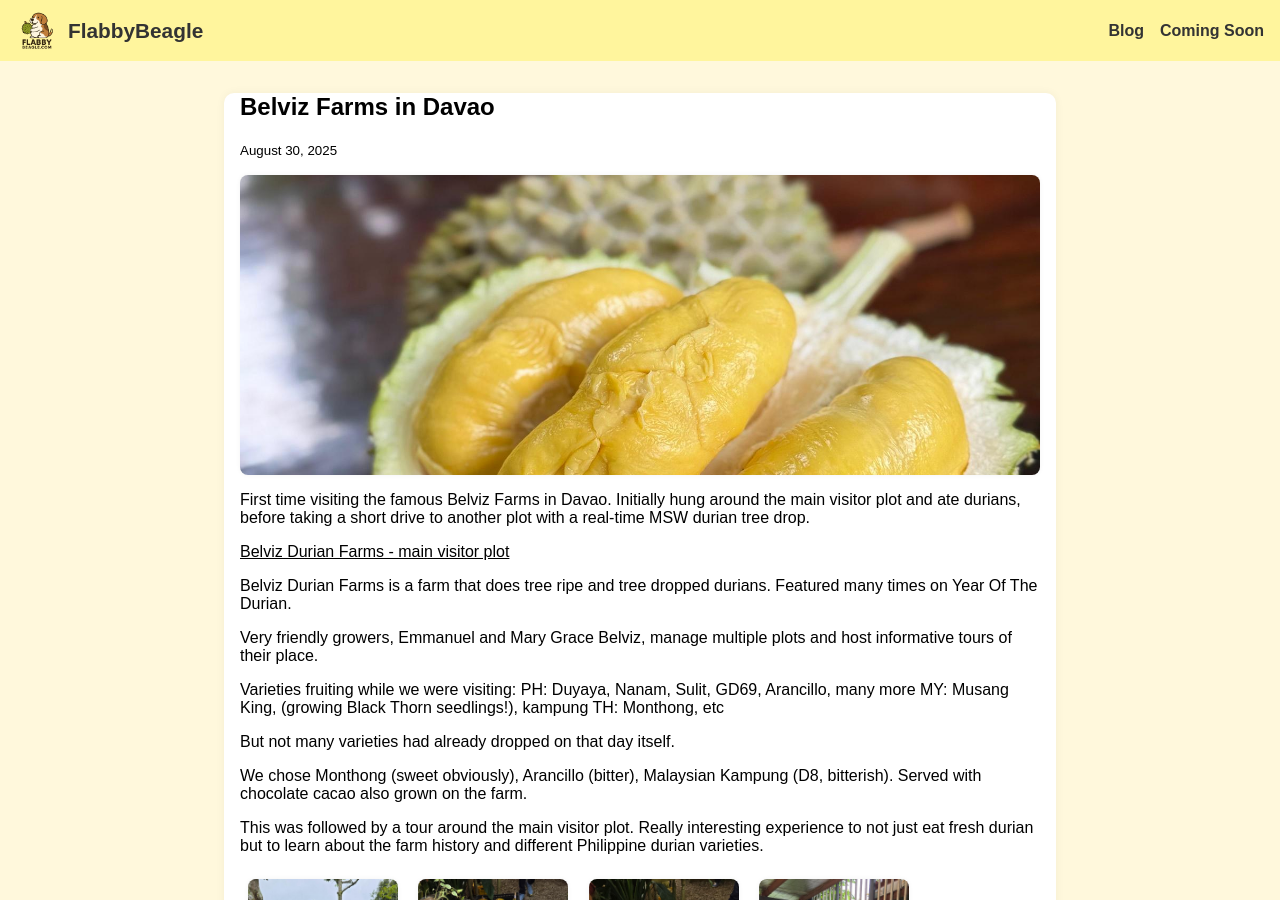
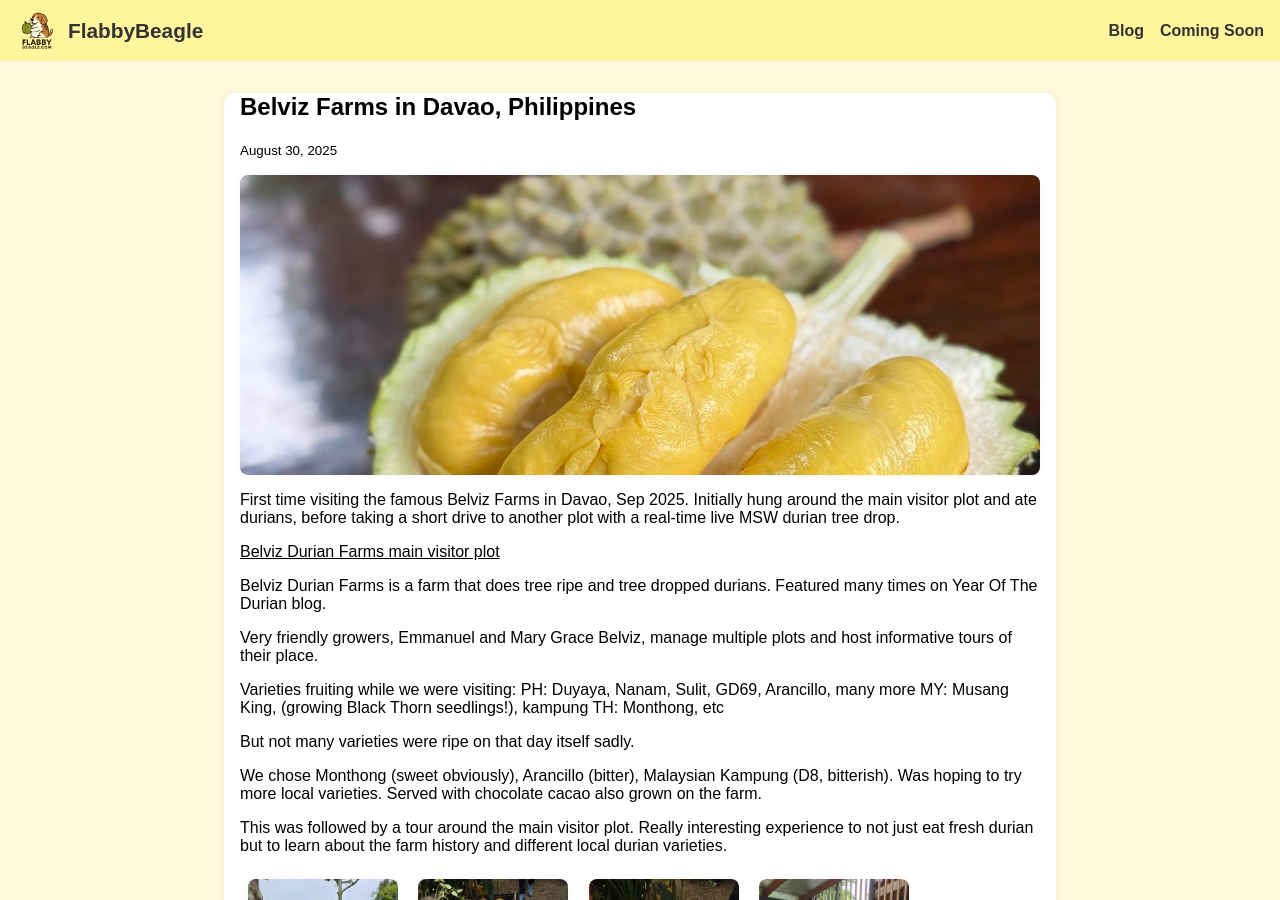
Before and after one commit to yensan57/flabbybeagle, a Jekyll site: the page built from _posts/2025-08-30-philippines-davao-belvizfarm.md, in a window 1280 px wide and 900 px high. Built offline with Jekyll 4.4.1, drawn with Linux system fonts in a browser that asks for light colours; some of the changed text lies outside the part shown.

Commit message:
Update 2025-08-30-philippines-davao-belvizfarm.md

```diff
--- a/_posts/2025-08-30-philippines-davao-belvizfarm.md
+++ b/_posts/2025-08-30-philippines-davao-belvizfarm.md
@@ -1,15 +1,15 @@
 ---
 layout: post
-title: "Belviz Farms in Davao"
+title: "Belviz Farms in Davao, Philippines"
 date: 2025-08-30
 thumbnail: /assets/images/2025-08-30/IMG-20250830-WA0277_small.jpg
 ---
 
-First time visiting the famous Belviz Farms in Davao. Initially hung around the main visitor plot and ate durians, before taking a short drive to another plot with a real-time MSW durian tree drop.
+First time visiting the famous Belviz Farms in Davao, Sep 2025. Initially hung around the main visitor plot and ate durians, before taking a short drive to another plot with a real-time live MSW durian tree drop.
 
-<u>Belviz Durian Farms - main visitor plot</u>
+<u>Belviz Durian Farms main visitor plot</u>
 
-Belviz Durian Farms is a farm that does tree ripe and tree dropped durians. Featured many times on Year Of The Durian.
+Belviz Durian Farms is a farm that does tree ripe and tree dropped durians. Featured many times on Year Of The Durian blog.
 
 Very friendly growers, Emmanuel and Mary Grace Belviz, manage multiple plots and host informative tours of their place.
 
@@ -18,11 +18,11 @@
 MY: Musang King, (growing Black Thorn seedlings!), kampung
 TH: Monthong, etc
 
-But not many varieties had already dropped on that day itself.
+But not many varieties were ripe on that day itself sadly.
 
-We chose Monthong (sweet obviously), Arancillo (bitter), Malaysian Kampung (D8, bitterish). Served with chocolate cacao also grown on the farm.
+We chose Monthong (sweet obviously), Arancillo (bitter), Malaysian Kampung (D8, bitterish). Was hoping to try more local varieties. Served with chocolate cacao also grown on the farm.
 
-This was followed by a tour around the main visitor plot. Really interesting experience to not just eat fresh durian but to learn about the farm history and different Philippine durian varieties.
+This was followed by a tour around the main visitor plot. Really interesting experience to not just eat fresh durian but to learn about the farm history and different local durian varieties.
 
 <img src="/assets/images/2025-08-30/20250830_141808_small.jpg" class="small-img" alt="belviz_durian_farms_davao">
 <img src="/assets/images/2025-08-30/20250830_130635_small.jpg" class="small-img" alt="belviz_durian_farms_davao">
@@ -37,7 +37,7 @@
 <img src="/assets/images/2025-08-30/20250830_141526_small.jpg" class="small-img" alt="belviz_durian_farms_davao">
 
 
-<u>Belviz Durian Farms - side plot with live MSW fruit drop</u>
+<u>Belviz Durian Farms side plot with live MSW fruit drop</u>
 
 Short drive to another plot with a 150 year old tree.
 
```
